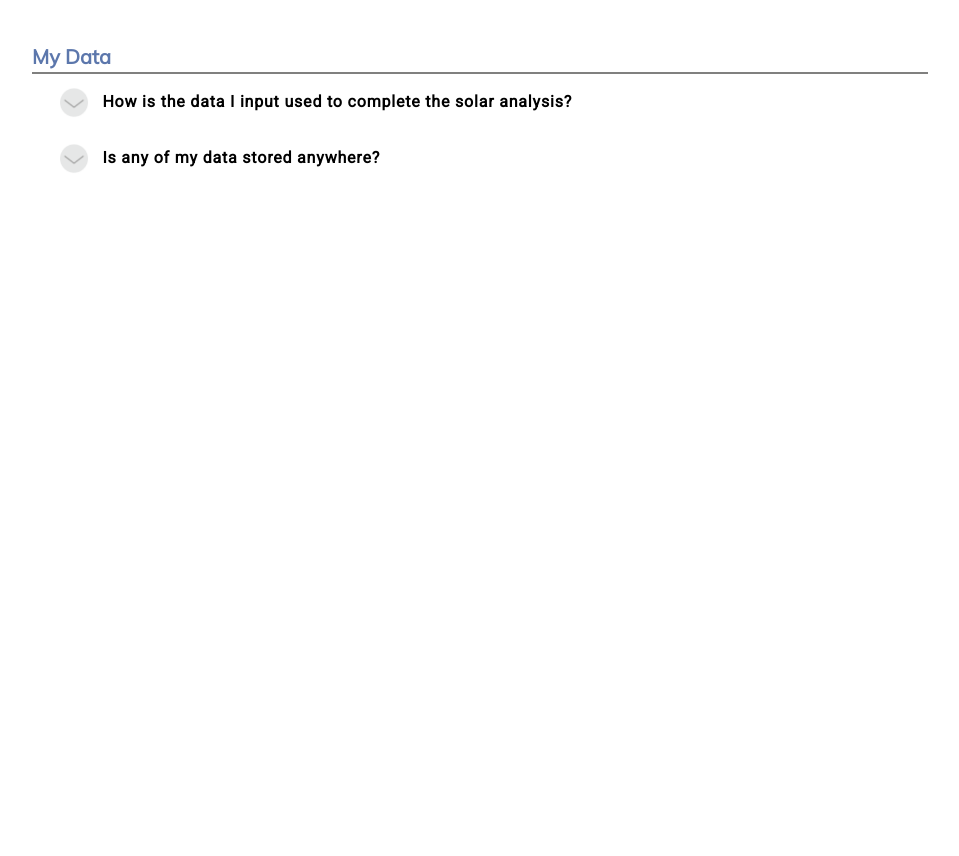
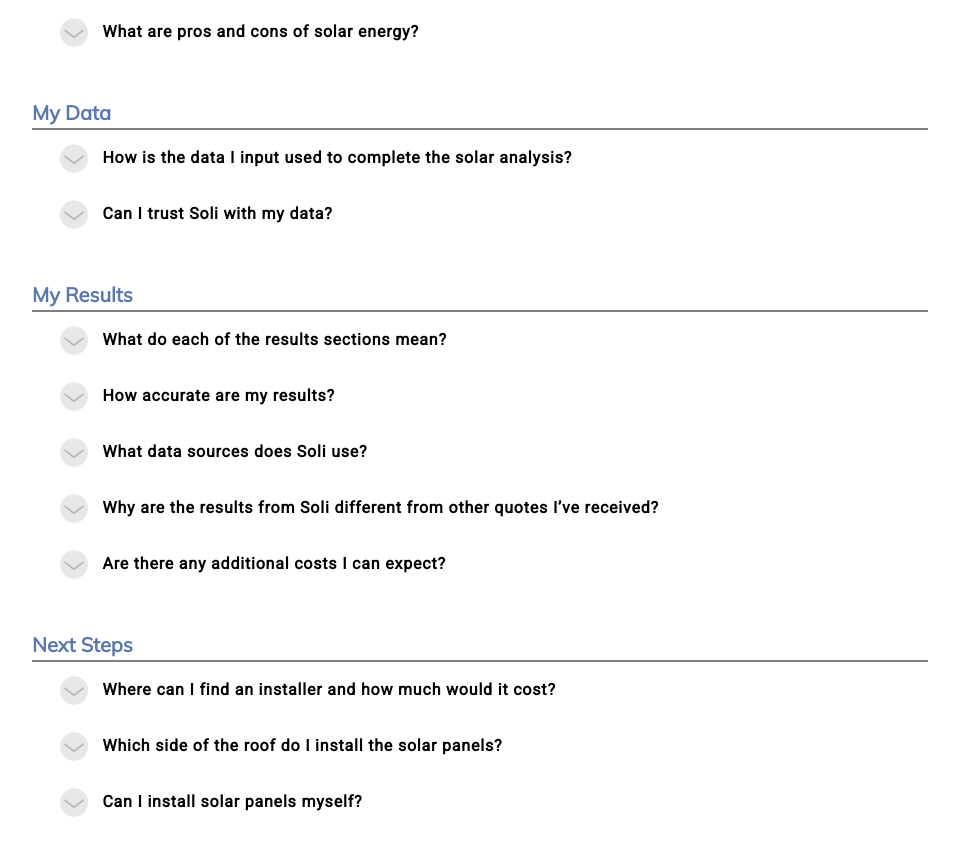
Before and after one commit to tanushree-sharma/fydp-app, a React (Create React App) app: page /FAQ in a window 1280 px wide. Shown: the part 580-1436 px from the top of the page, without its empty margins (160-1119 px from the left). Built offline with nearby package versions, Linux system fonts and the light colour scheme.

Commit message:
added content

```diff
--- a/src/App.css
+++ b/src/App.css
@@ -1531,11 +1531,9 @@ select:invalid {
 
 
 #myResults{
-  position: absolute;
   width: 70vw;
   height: 3.5vh;
   left: 15%;
-  top: 90%;
 
   font-family: "Mulish";
   font-style: normal;
@@ -1547,14 +1545,14 @@ select:invalid {
 
   color: #5C77AC;
   border-bottom: 0.3vh solid #80807F;
+
+  margin-top: 5vh;
 }
 
 #nextSteps{
-  position: absolute;
   width: 70vw;
   height: 3.5vh;
   left: 15%;
-  top: 100%;
 
   font-family: "Mulish";
   font-style: normal;
@@ -1566,6 +1564,8 @@ select:invalid {
 
   color: #5C77AC;
   border-bottom: 0.3vh solid #80807F;
+
+  margin-top: 5vh;
 }
 
 #accordion{
--- a/src/components/SolarFAQ.js
+++ b/src/components/SolarFAQ.js
@@ -14,7 +14,6 @@ class SolarFAQ extends Component {
                     <Accordion allowMultipleOpen>
                         <div label='How does solar energy work?'>
                             <p>In residential projects, the Sun’s energy is harnessed through the use of photovoltaic (PV) technology. A solar panel is a collection of silicon PV cells that absorb sunlight to produce electricity through the Photovoltaic Effect. This electricity can be used to immediately power the home, or be reserved in a battery storage system for future use. </p>
-
                         </div>
 
                         <div label='What are the different types of solar systems?'>
@@ -26,33 +25,105 @@ class SolarFAQ extends Component {
 
                         <div label='What is the average lifespan of a solar energy system?'>
                             <p>Solar panels have an average lifespan of 25-30 years, which is why Soli presents cost-saving results covering a span of a conservative 25 years. It is likely that panels will remain functioning beyond 25 years, however the yearly rate of deterioration will reduce their effectiveness over time.</p>
-
                         </div>
 
                         <div label='Are there any government rebates for solar investments?'>
                             <p>As of February 2020, under Ontario’s current provincial government, there are no active rebate programs for homeowners with solar energy systems.</p>
+                        </div>
 
+                        <div label='What are pros and cons of solar energy?'>
+                            <p>As of February 2020, under Ontario’s current provincial government, there are no active rebate programs for homeowners with solar energy systems.</p>
                         </div>
                     </Accordion>
 
                     <p id="myData"> My Data </p>
                     <Accordion allowMultipleOpen>
                         <div label='How is the data I input used to complete the solar analysis?'>
-                            <p> words </p>
+                            <p><strong>Postal Code</strong></p>
+                            <p>Solar irradiation differs based on location. Your postal code helps Soli determine the expected sun hours in your region each season.</p>
+                            <br></br>
+
+                            <p><strong>Roof Size</strong></p>
+                            <p>Depending on the size of your home, the optimal size of a solar installation may be  limited by the size of your roof.</p>
+                            <br></br>
+
+                            <p><strong>Electricity Usage and Month of Usage</strong></p>
+                            <p>The amount of electricity your home uses in a given month is important in determining the size of your system and seasonal fluctuations in your electricity demand. Soli ensures that the amount of energy generated from solar panels does not exceed your electricity demand when it's at its highest. Soli also uses this electricity usage value to forecast the cost of electricity. Based on projections from Ontario’s Financial Accountability Office, yearly electricity costs are expected to increase at a rate of approximately 2% per year.</p>
+                            <br></br>
+
+                            <p><strong>Type of Heating</strong></p>
+                            <p>The type of heating in your home (electric or natural gas) dictates the seasonal fluctuations in electricity demand. For example, the value of a homeowners electricity demand from a spring or fall month would be inflated to project winter demand if their home runs on electric heating, but would remain consistent if running on natural gas.</p>
+                            <br></br>
+
+                            <p><strong>Storage Capacity</strong></p>
+                            <p>The battery capacity controls how much space is available to store excess energy generated by the solar panels.</p>
+                            <br></br>
+
+                            <p><strong>Battery Depth of Discharge (DoD)</strong></p>
+                            <p>The DoD further constrains the storage capacity of the battery, and indicates the percentage of the battery available for discharge, relative to the entire capacity.</p>
+                            <br></br>
+
+                            <p><strong>Budget</strong></p>
+                            <p>Soli recommends an installation size with an initial investment cost that does not exceed your budget.</p>
                         </div>
 
-                        <div label='Is any of my data stored anywhere?'>
-                           <p> nope. </p>
+                        <div label='Can I trust Soli with my data?'>
+                           <p>Absolutely! Soli only uses your data to generate your custom analysis. None of the informaiton you provide will be stored or used elsewhere.</p>
+                        </div>
+                    </Accordion>
+
+                    <p id="myResults"> My Results </p>
+                    <Accordion allowMultipleOpen>
+                        <div label='What do each of the results sections mean?'>
+                            <p><strong>Recommended System Specification</strong></p>
+                            <p>The data you provide is run through an optimization model that seeks to minimize cost spent on electricity over 25 years. The model outputs the optimal size of installation, and Soli calculates the resulting initial investment, and payback period.</p>
+                            <br></br>
+
+                            <p><strong>Savings</strong></p>
+                            <p>Soli calculates the difference between your projected cost of electricity overtime, with and without solar. The sum of the difference over 25 years amounts to the savings figure over a 25 year time horizon. Your savings/month in each season, averaged over 25 years are also available.</p>
+                            <br></br>
+
+                            <p><strong>Environmental Impact</strong></p>
+                            <p>Using solar energy in place of electricity from the grid will reduce your carbon emissions overtime. Soli quantifies this in terms of metric tonnes of carbon, and the equivalent in tree plantings.</p>
+                            <br></br>
+                            </div>
+
+                        <div label='How accurate are my results?'>
+                           <p>Soli’s Solar and Solar + Battery models are formulated based on up to date statistics and research available for the solar energy industry in Ontario. Results will be most accurate and custom to you when your specific data is inputted, instead of Soli’s default values. Soli intends to provide homeowners with a starting point in terms of solar energy investment.</p>
+                        </div>
+
+                        <div label='What data sources does Soli use?'>
+                           <p>text</p>
+                        </div>
+
+                        <div label='Why are the results from Soli different from other quotes I’ve received?'>
+                           <p>Soli takes a customized approach to your results, which are optimized to meet your unique specifications, while focusing on reducing your electricity costs overtime. The requirements of your solar system are dependent on a number of factors, and while Soli uses reliable sources for measures and approximations, other providers may use different data. In addition, energy patterns and availability of government incentive programs may change overtime, and would impact results.</p>
+                        </div>
+
+                        <div label='Are there any additional costs I can expect?'>
+                           <p>Panel maintenance averages from $3-$10/panel/year and is dependent on the weather, the build-up of dust and debris and the angle of your roof. Soli incorporates the projected maintenance cost over 25 years into your cost savings results over time.</p>
+                        </div>
+                    </Accordion>
+
+                    <p id="myResults"> Next Steps </p>
+                    <Accordion allowMultipleOpen>
+                        <div label='Where can I find an installer and how much would it cost?'>
+                            <p>Soli is not affiliated with any solar installation companies in Ontario, however a quick Google search will point you to installation companies servicing your region. A recent NREL report revealed that homeowners who receive multiple quotes can save 10% or more, so make sure to consider a few installation options.</p>
+                        </div>
+
+                        <div label='Which side of the roof do I install the solar panels?'>
+                           <p>If you’ve decided you want solar panels, installers will help determine the best placement for them based on the specifics of your home. Orientation, shading and roof-structure are all things to consider. </p>
+                            <br></br>
+                            <p><strong>Orientation:</strong> East/West facing roofs provide more space for panels, in comparison to north/south roofs, where panels can only be installed on the south side.</p>
+                            <p><strong>Shading:</strong> For optimal sunlight, panels should be placed on unshared parts of the roof.</p>
+                            <p><strong>Roof Structure:</strong> While panels can be installed on angled roofs, a flat, open roof is ideal.</p>
+                        </div>
+
+                        <div label='Can I install solar panels myself?'>
+                           <p>A DIY installation is an option homeowners can consider, and usually reduces the cost of installation. Following a DIY guide will provide guidance as to how the components fit together, but the process requires heavy lifting, working at heights, and a significant time investment. Further, the electrical hookup at the end requires the expertise of an electrician, so many DIYers opt to hire a professional for this part. Check out this video to see if a DIY installation is right for you.</p>
                         </div>
                     </Accordion>
                 </div>
-
-
-
-
-
-                {/* <p id="myResults"> My Results </p>
-                <p id="nextSteps"> Next Steps </p> */}
 
             </div>
         )
```
Also changed, not shown: 1 other file (tests, documents, lock files or other folders).
